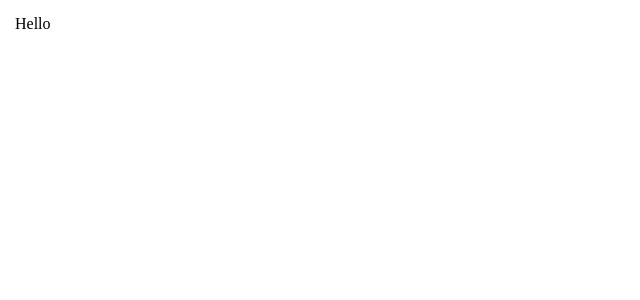
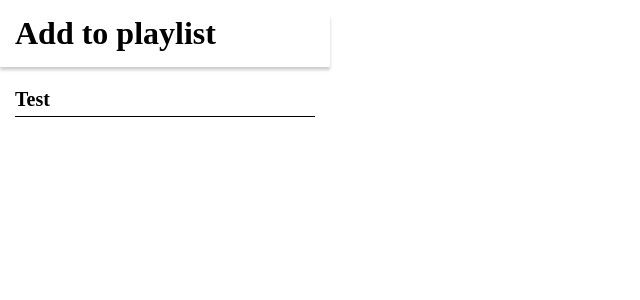
Before and after one commit to khugo/yt2gpm, a React app in the folder extension/: page / in a window 1280 px wide. Shown: the top 300 px of the page, without its empty margins (0-640 px from the left). Built offline with nearby package versions, Linux system fonts and the light colour scheme.

Commit message:
Basic React views and navigation with redux

```diff
--- a/extension/package.json
+++ b/extension/package.json
@@ -19,7 +19,9 @@
   "homepage": "https://github.com/khugo/yt2gpm#readme",
   "dependencies": {
     "react": "^16.0.0",
-    "react-dom": "^16.0.0"
+    "react-dom": "^16.0.0",
+    "react-redux": "^5.0.6",
+    "redux": "^3.7.2"
   },
   "devDependencies": {
     "babel-core": "^6.26.0",
--- /dev/null
+++ b/extension/src/components/AddToPlaylist.jsx
@@ -0,0 +1,14 @@
+import React from "react";
+import { connect } from "react-redux";
+
+const AddToPlaylist = props => (
+  <div>
+    Test
+  </div>
+);
+
+const mapStateToProps = ({ selectedPlaylist }) => ({
+  selectedPlaylist
+});
+
+export default connect(mapStateToProps)(AddToPlaylist);
--- a/extension/src/components/App.jsx
+++ b/extension/src/components/App.jsx
@@ -1,5 +1,29 @@
 import React from "react";
+import { connect } from "react-redux";
+import PlaylistList from "./PlaylistList.jsx";
+import AddToPlaylist from "./AddToPlaylist.jsx";
 
-const App = props => <div>Hello</div>;
+const App = props => {
+  let view;
+  switch (props.navigation) {
+    case "playlists":
+      view = <PlaylistList/>;
+      break;
+    case "add_to_playlist":
+      view = <AddToPlaylist/>;
+      break;
+  }
 
-export default App;
+  return <div>
+    <div className="header">
+      <h1 className="title">Add to playlist</h1>
+    </div>
+    {view}
+  </div>;
+};
+
+const mapStateToProps = ({ navigation }) => ({
+  navigation
+});
+
+export default connect(mapStateToProps)(App);
--- /dev/null
+++ b/extension/src/components/PlaylistList.jsx
@@ -0,0 +1,24 @@
+import React from "react";
+import { connect } from "react-redux";
+import { NAVIGATE_TO } from "../reducers";
+
+const PlaylistList = props => (
+  <div>
+    {props.playlists.map(p => <h2 className="playlist" key={p.id} onClick={props.selectPlaylist.bind(p)}>{p.name}</h2>)}
+  </div>
+);
+
+const mapStateToProps = ({ playlists }) => ({
+  playlists
+});
+
+const mapDispatchToProps = dispatch => ({
+  selectPlaylist: playlist => {
+    dispatch({
+      type: NAVIGATE_TO,
+      payload: "add_to_playlist"
+    });
+  }
+});
+
+export default connect(mapStateToProps, mapDispatchToProps)(PlaylistList);
--- a/extension/src/index.js
+++ b/extension/src/index.js
@@ -1,5 +1,12 @@
 import React from "react";
 import ReactDOM from "react-dom";
+import { Provider } from "react-redux";
+import { createStore } from "redux";
+import rootReducer from "./reducers";
+
 import App from "./components/App.jsx";
 
-ReactDOM.render(<App/>, document.getElementById("root"));
+const store = createStore(rootReducer);
+window.store = store;
+
+ReactDOM.render(<Provider store={store}><App/></Provider>, document.getElementById("root"));
--- /dev/null
+++ b/extension/src/reducers/index.js
@@ -0,0 +1,21 @@
+import { combineReducers } from "redux";
+
+export const NAVIGATE_TO = "NAVIGATE_TO";
+
+const navigation = (state = "playlists", action) => {
+  console.log(action);
+  switch (action.type) {
+    case NAVIGATE_TO:
+      return action.payload;
+  }
+  return state;
+};
+
+const playlists = (state = [{ id: "1", name: "Test" }], action) => {
+  return state;
+}
+
+export default combineReducers({
+  navigation,
+  playlists
+});
--- a/extension/styles.css
+++ b/extension/styles.css
@@ -26,7 +26,7 @@ body {
   padding-bottom: 15px;
 }
 
-.playlist h2 {
+h2.playlist {
   font-size: 20px;
   margin-bottom: 0;
   padding-bottom: 5px;
```
Also changed, not shown: 1 other file (tests, documents, lock files or other folders).
